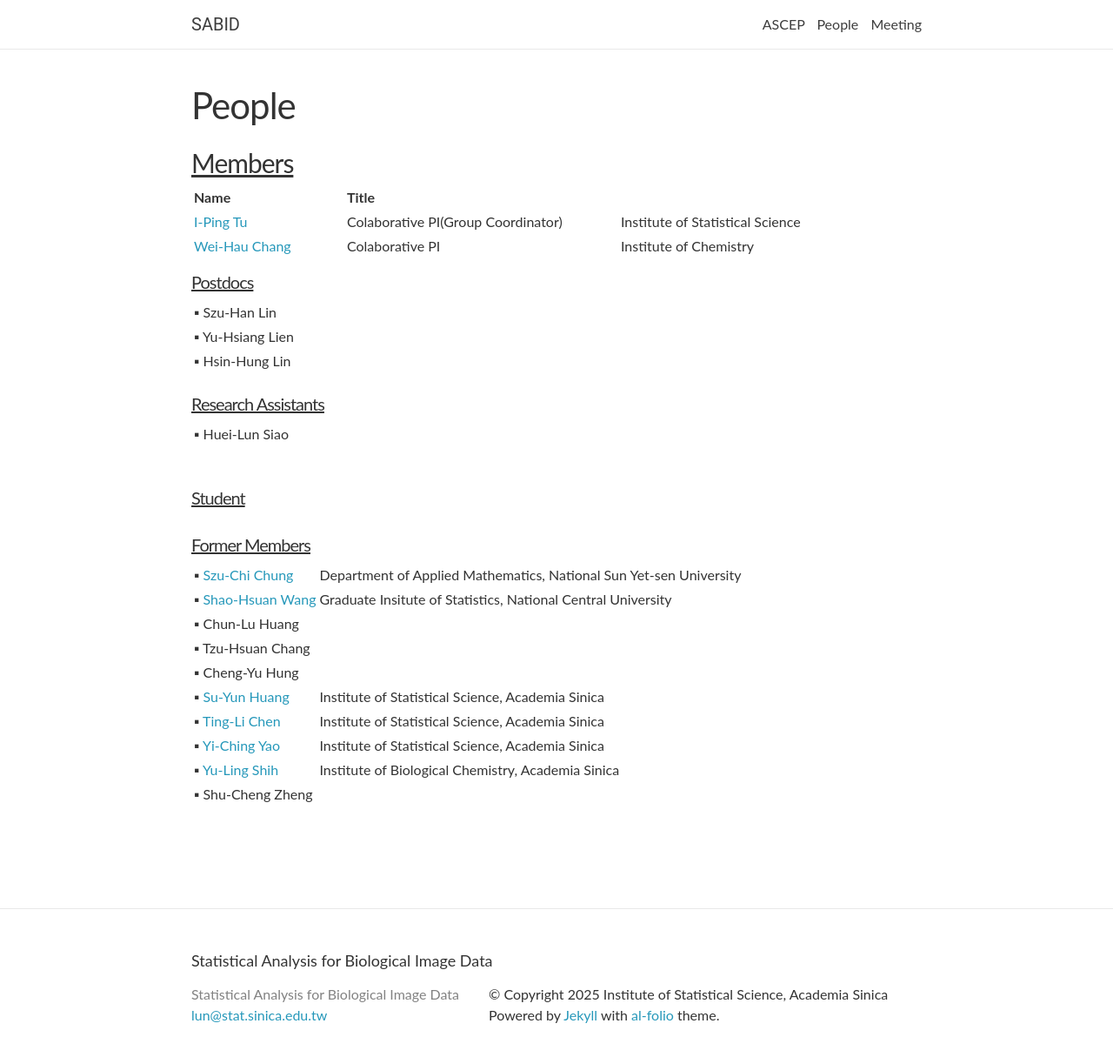
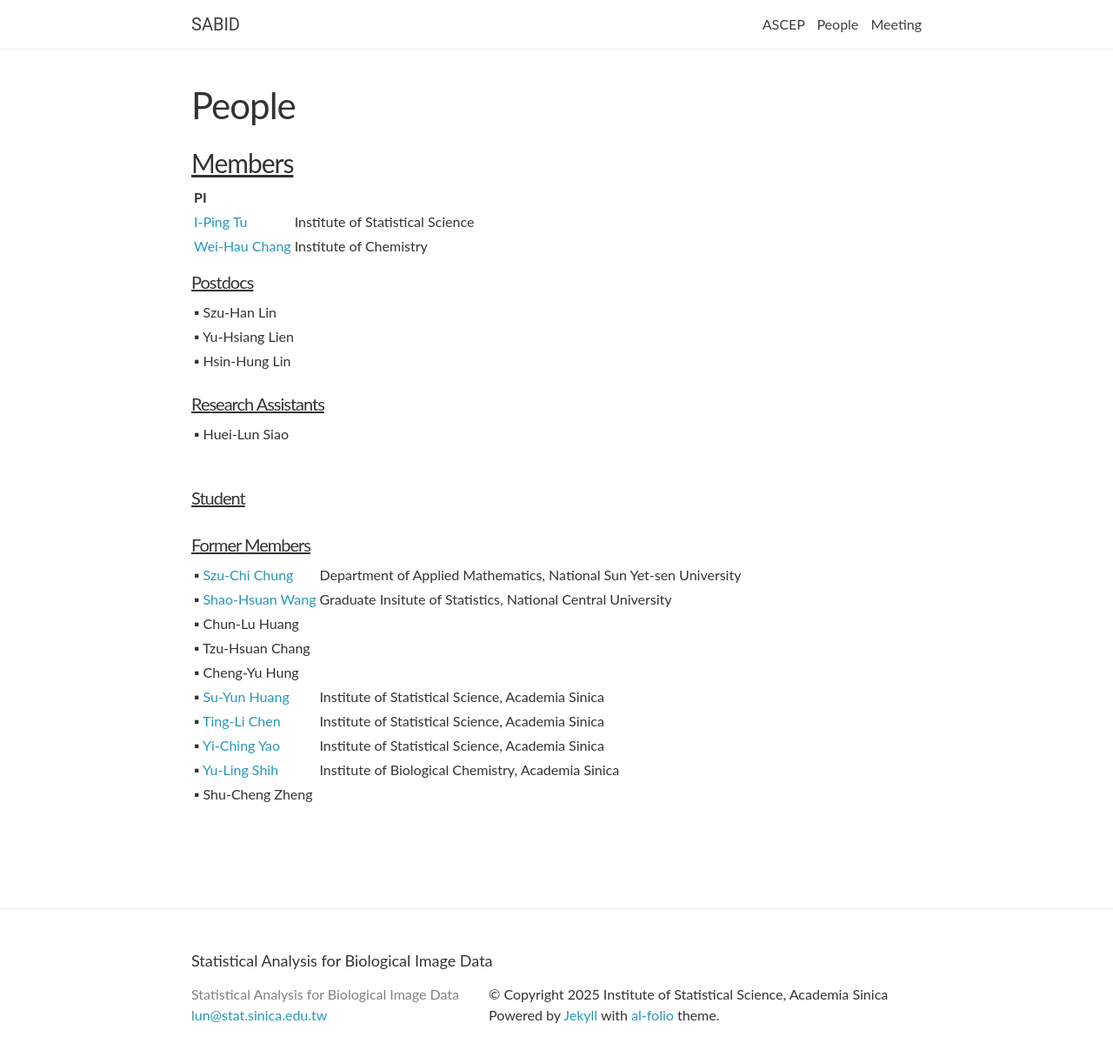
Before and after one commit to sabid-cryoem/sabid-cryoem.github.io, a Jekyll site: the page built from _pages/people.md, in a window 1280 px wide and 1240 px high. Shown: the top 1215 px of the window at 87% size. Built offline with Jekyll 4.4.1, drawn with Linux system fonts in a browser that asks for light colours; nearby versions of some CDN libraries; comment, search, counter and statistics services are not loaded.

Commit message:
Add files via upload

```diff
--- a/_pages/people.md
+++ b/_pages/people.md
@@ -6,27 +6,27 @@ title: People
 
 <h3 class="post-title"><u>Members</u></h3>
 <table>
-    <colgroup>
+    <!--<colgroup>
         <col style="width:25%">
         <col style="width:45%">
         <col style="width:30%">
-      </colgroup>
+      </colgroup>-->
       <thead class="thead-light">
         <tr>
-          <th scope="col">Name</th>
-          <th scope="col">Title</th>
-          <th scope="col"></th>
+          <th scope="col">PI</th>
+          <!--<th scope="col">Title</th>
+          <th scope="col"></th>-->
         </tr>
       </thead>
     <tbody>
         <tr>
             <td><a href="http://www.stat.sinica.edu.tw/iping/">I-Ping Tu</a></td>
-            <td>Colaborative PI(Group Coordinator)</td>
+            <!--<td>Colaborative PI(Group Coordinator)</td> -->
             <td>Institute of Statistical Science</td>
         </tr>
         <tr>
             <td><a href="https://www.chem.sinica.edu.tw/faculty/index.php?piName=weihau">Wei-Hau Chang</a></td>
-            <td>Colaborative PI</td>
+            <!--<td>Colaborative PI</td> -->
             <td>Institute of Chemistry</td>
         </tr>
     </tbody>
```
